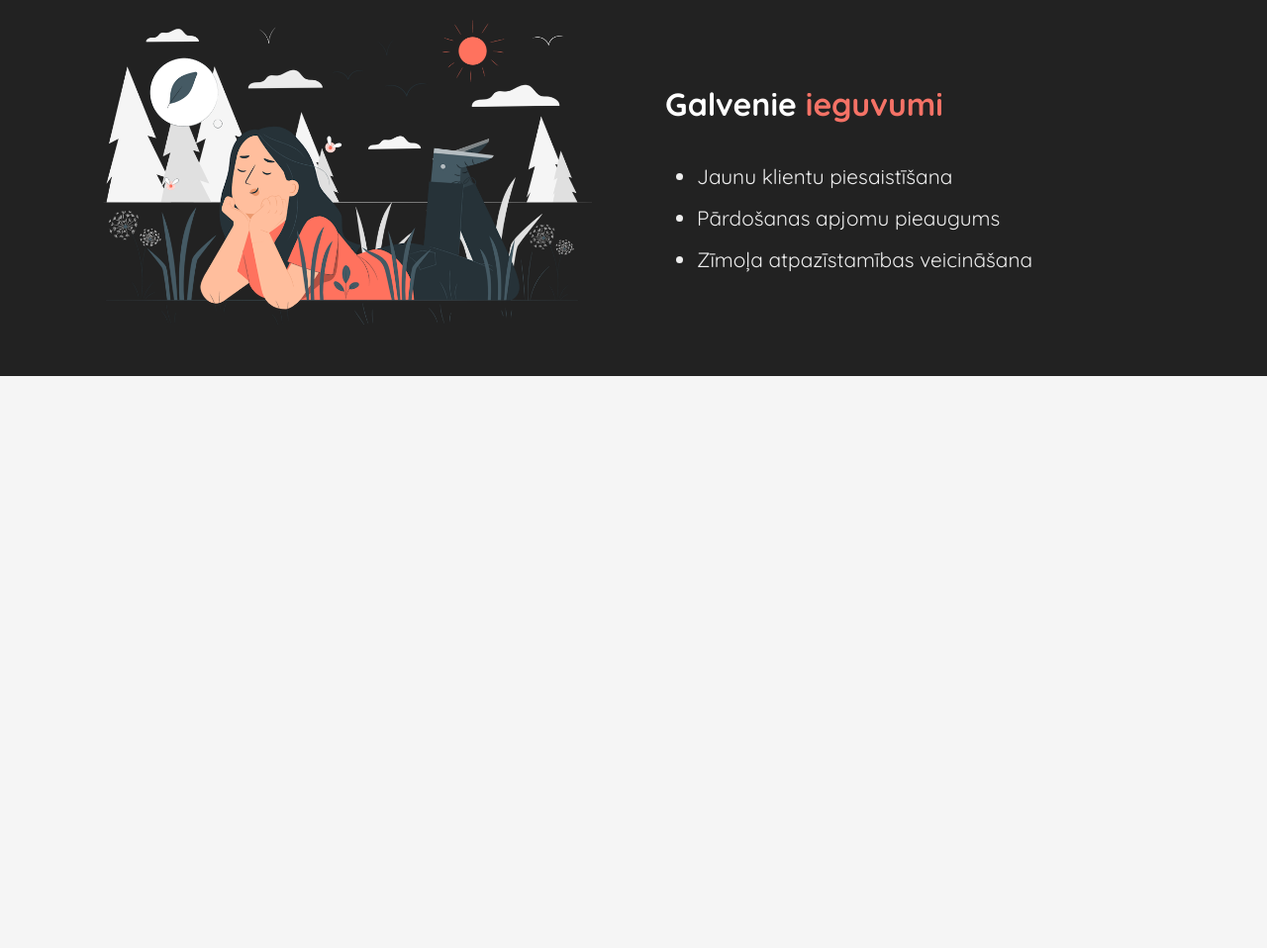
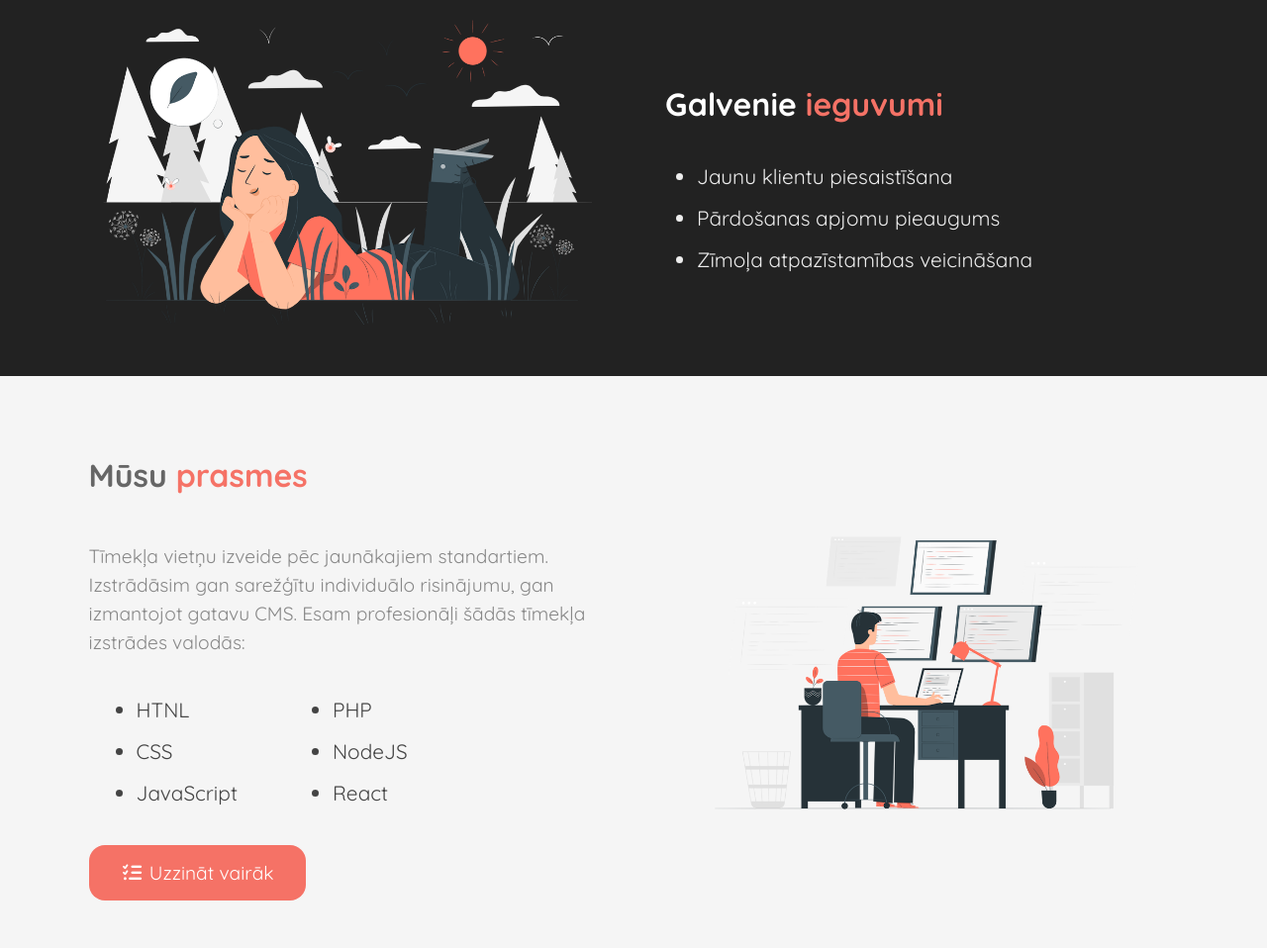
Before and after one commit to LiteDuck1986/WEB-Izstrade, a plain HTML site: page index.html in a window 1280 px wide. Shown: the part 2504-3462 px from the top of the page at 99% size. Before the commit the page ends 2884 px from the top, so only its background shows below. Drawn offline with Linux system fonts and the light colour scheme.

Commit message:
Izveidoju Prasmes sadaļu

```diff
--- a/index.html
+++ b/index.html
@@ -129,5 +129,31 @@
             </ul>
         </div>
     </section>
+
+    <section id="prasmes">
+        <div class="content">
+            <h2>Mūsu <span>prasmes</span></h2>
+            <p>Tīmekļa vietņu izveide pēc jaunākajiem standartiem. Izstrādāsim gan sarežģītu individuālo risinājumu, gan izmantojot gatavu CMS. Esam profesionāļi šādās tīmekļa izstrādes valodās:</p>
+            <ul>
+                <div class="one">
+                    <li>HTNL</li>
+                    <li>CSS</li>
+                    <li>JavaScript</li>
+                </div>
+                <div class="two">
+                    <li>PHP</li>
+                    <li>NodeJS</li>
+                    <li>React</li>
+                </div>
+            </ul>
+            <a href="" class="btn">
+                <i class="fa fa-tasks"></i> Uzzināt vairāk
+            </a>
+        </div>
+
+        <div class="image">
+            <img src="images/web2.png">
+        </div>
+    </section>
 </body>
 </html>
--- a/style.css
+++ b/style.css
@@ -83,7 +83,7 @@ section{
     min-width: 50vh;
 }
 
-#sakums, #izstrade, #ieguvumi, .box-container{
+#sakums, #izstrade, #ieguvumi, #prasmes, .box-container{
     display: flex;
     align-items: center;
     justify-content: center;
@@ -174,7 +174,8 @@ p{
     background: #222;
 }
 
-#izstrade h2, #ieguvumi h2{
+/* #izstrade h2, #ieguvumi h2{ */
+:is(#izstrade, #ieguvumi) h2{
     color: #fff;
 }
 
@@ -184,3 +185,17 @@ p{
     margin-left: 2rem;
     padding: .5rem 0;
 }
+
+#prasmes ul{
+    display: flex;
+    flex-wrap: wrap;
+    padding: 1rem 0;
+    gap: 3rem;
+}
+
+#prasmes ul li{
+    margin-left: 3rem;
+    font-size: 1.3rem;
+    color: #444;
+    padding: .5rem 0;
+}
```
